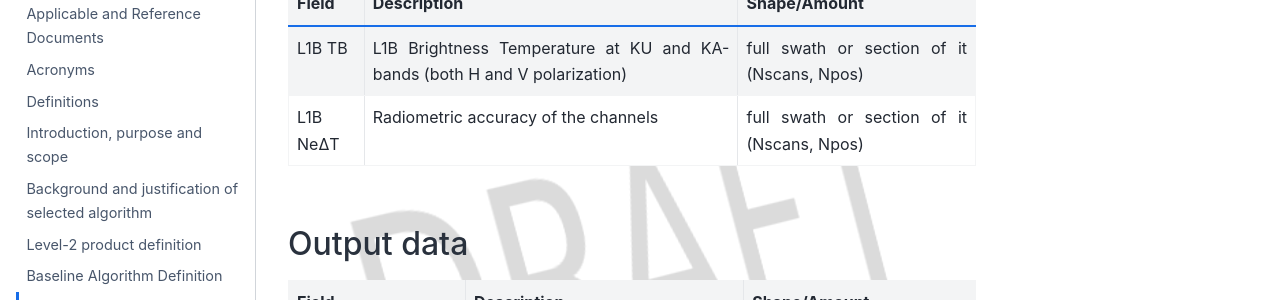
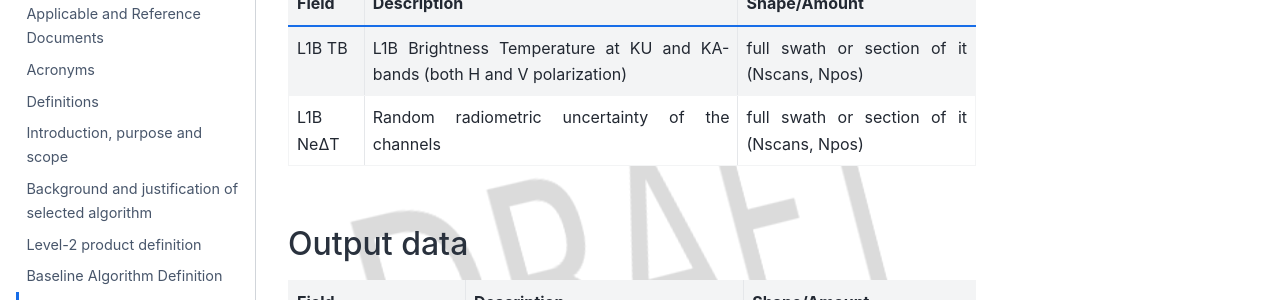
Before and after one commit to CIMR-Algos/SeaIceDrift_ATBD, a Jupyter Book: the page built from book/algorithm_input_output_data_definition.md, in a window 1280 px wide and 1294 px high. Shown: the part 350-650 px from the top of the window. Built offline with Jupyter Book 1.0.4 settings and Sphinx 7.4.7 and the Sphinx Book theme 1.1.4, drawn with Linux system fonts in a browser that asks for light colours.

Commit message:
Fix definition of NeDT in the IODD

```diff
--- a/book/algorithm_input_output_data_definition.md
+++ b/book/algorithm_input_output_data_definition.md
@@ -7,7 +7,7 @@ Except for the input L1B TB data, the auxiliary and output data are all on {term
 | Field | Description | Shape/Amount |
 | ---   | ----------- | ------------ |
 | L1B TB | L1B Brightness Temperature at KU and KA-bands (both H and V polarization) | full swath or section of it (Nscans, Npos) |
-| L1B NeΔT | Radiometric accuracy of the channels | full swath or section of it (Nscans, Npos) |
+| L1B NeΔT | Random radiometric uncertainty of the channels | full swath or section of it (Nscans, Npos) |
 
 ## Output data
 
```
